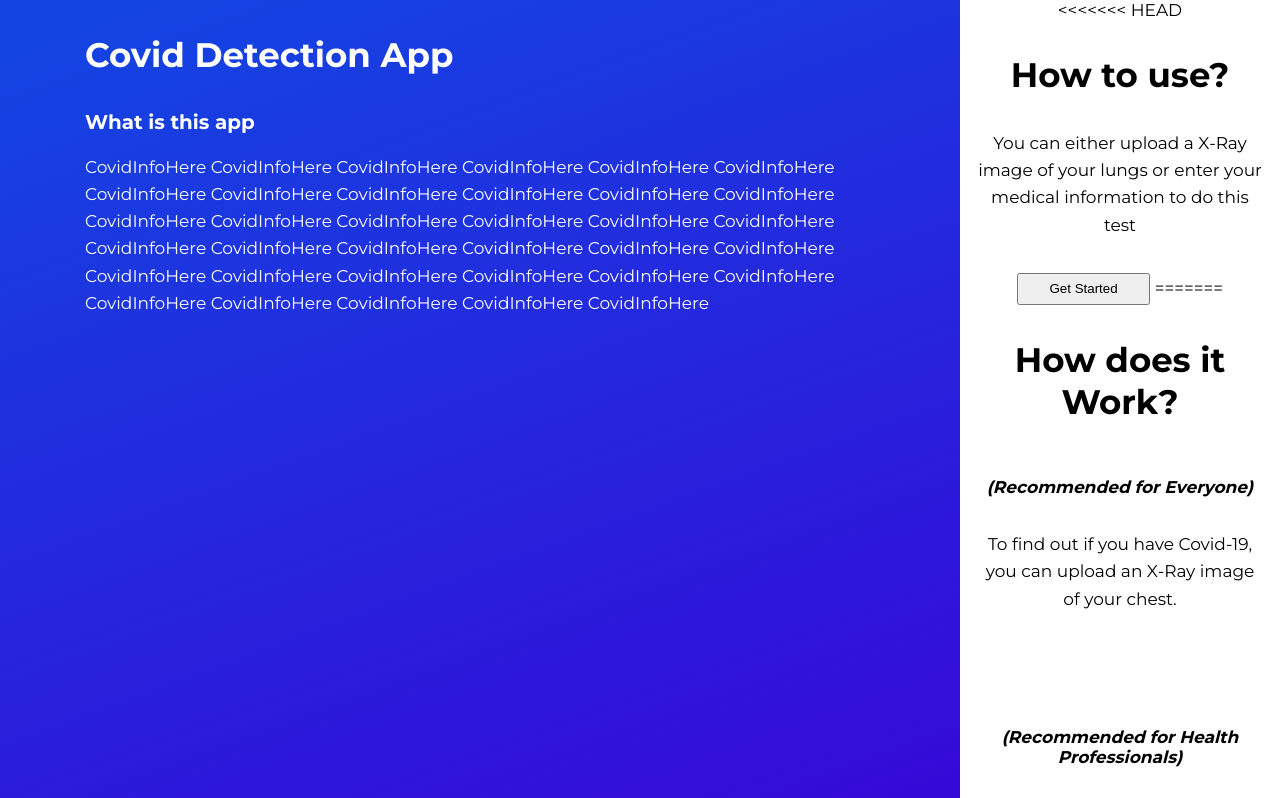
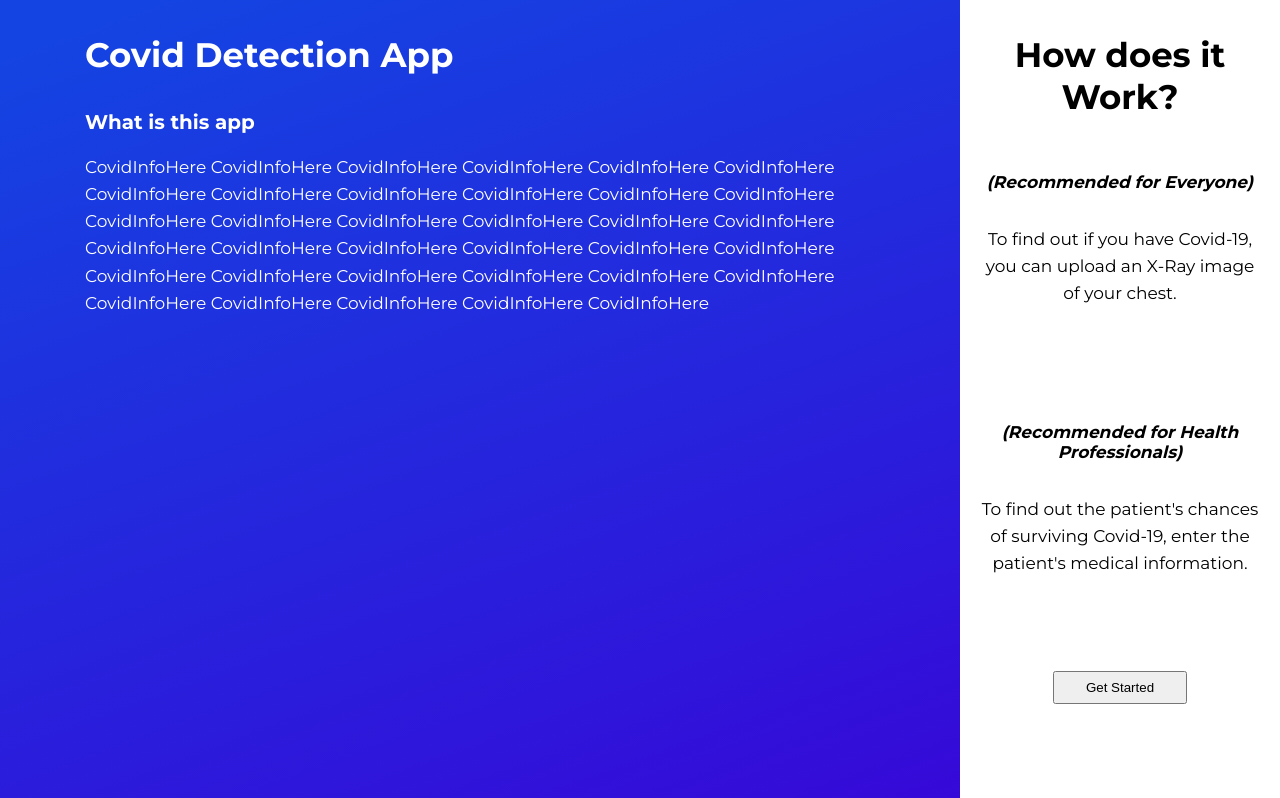
Before and after one commit to agamjot-saini/COVI-DL-, a website: page public/index.html in a window 1280 px wide. Shown: the top 798 px of the page. Drawn offline with Linux system fonts and the light colour scheme.

Commit message:
resolved conflict

```diff
--- a/public/index.html
+++ b/public/index.html
@@ -28,14 +28,6 @@
 					</div>
 				</div>
 				<div id="right" class="right">
-<<<<<<< HEAD
-					<h1>How to use?</h1>
-					<p>
-						You can either upload a X-Ray image of your lungs or enter your
-						medical information to do this test
-					</p>
-					<button onclick="displayOptions()" type="button">Get Started</button>
-=======
                     <h1>How does it Work?</h1>
 
                     <br>
@@ -67,7 +59,6 @@
                     <br>
 
 					<button onclick="displayOptions()">Get Started</button>
->>>>>>> agam
 
 				</div>
 			</div>
```
